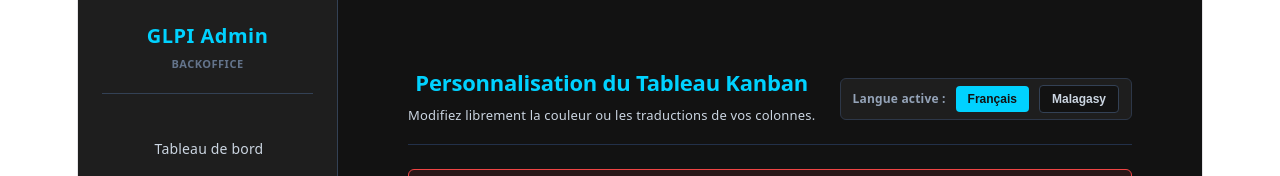
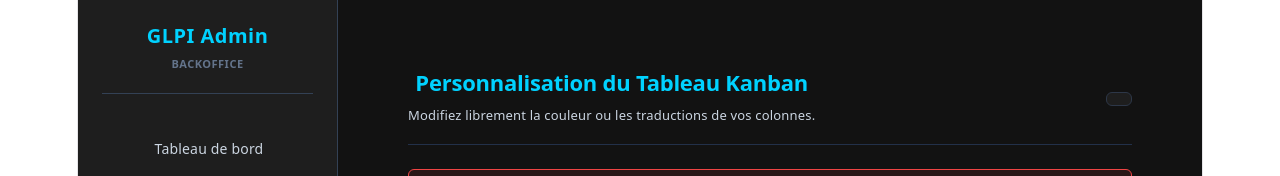
Before and after one commit to Yume-nofy/prestashop-2026, a React (Vite) app in the folder evaluation/: page /statusConfig in a window 1280 px wide. Shown: the top 176 px of the page. Built offline with nearby package versions, Linux system fonts and the light colour scheme; no server answers; sample sign-in values are in the browser's storage.

Commit message:
fix farany

```diff
--- a/evaluation/src/components/CsvDynamicTester.jsx
+++ b/evaluation/src/components/CsvDynamicTester.jsx
@@ -232,7 +232,7 @@
             const realType = await checkRealImageType(fileData);
 
             if (!realType.valid) {
-              addLog(`   ❌ Rejet : Le fichier "${fileNameWithExt}" contient des entêtes binaires corrompus ou invalides (Renommage suspect détecté).`);
+              addLog(`Rejet : Le fichier "${fileNameWithExt}" contient des entêtes binaires corrompus ou invalides (Renommage suspect détecté).`);
               continue;
             }
 
--- a/evaluation/src/components/StatusConfigPage.jsx
+++ b/evaluation/src/components/StatusConfigPage.jsx
@@ -82,9 +82,9 @@
           <p style={styles.subtitle}>Modifiez librement la couleur ou les traductions de vos colonnes.</p>
         </div>
 
-        {/* 🌟 ZONE DES BOUTONS DE LANGUE */}
+        {/*  ZONE DES BOUTONS DE LANGUE */}
         <div style={styles.langSelectorContainer}>
-          <span style={styles.langLabel}>Langue active :</span>
+          {/* <span style={styles.langLabel}>Langue active :</span>
           <button
             onClick={() => handleLangChange('fr')}
             style={currentLang === 'fr' ? styles.btnLangActive : styles.btnLangInactive}
@@ -96,7 +96,7 @@
             style={currentLang === 'mg' ? styles.btnLangActive : styles.btnLangInactive}
           >
             Malagasy
-          </button>
+          </button> */}
         </div>
       </div>
 
```
Also changed, not shown: 1 other file (tests, documents, lock files or other folders).
